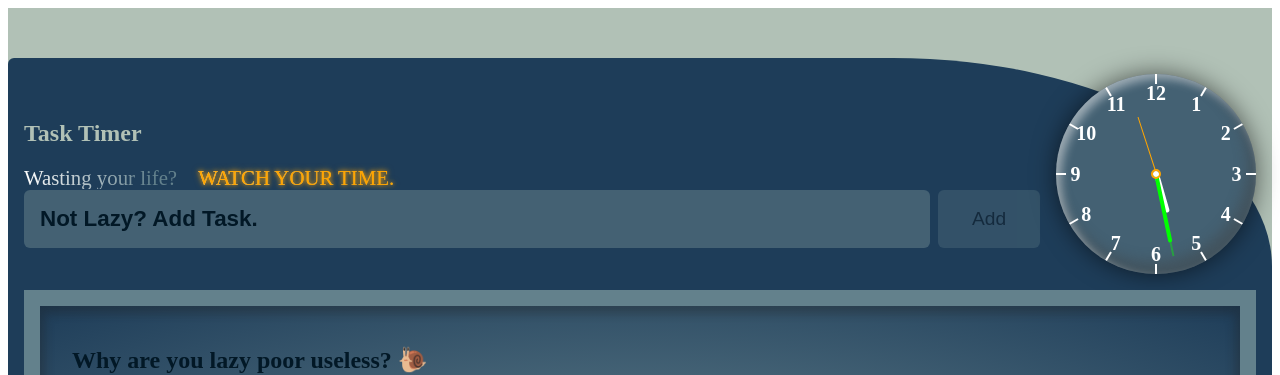
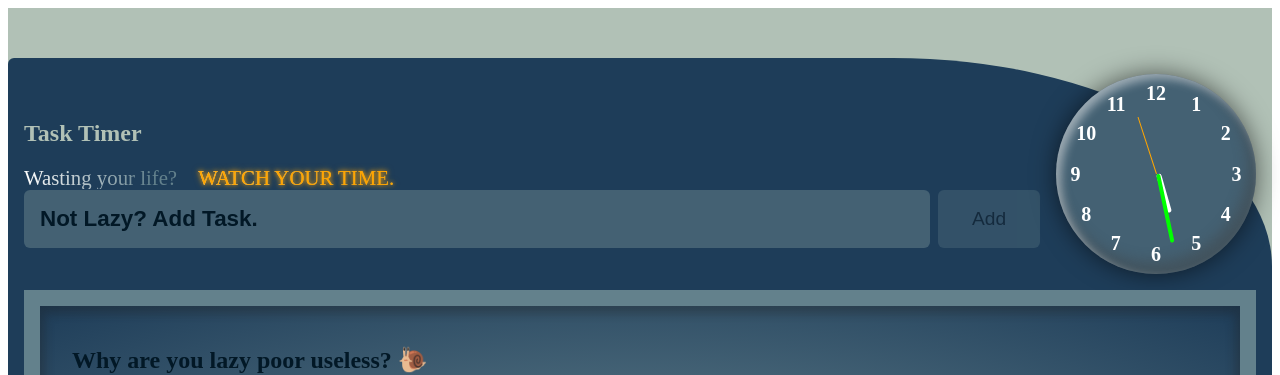
Before and after one commit to heshamabdelazim/Task-Timer, a React (Vite) app: page / in a window 1280 px wide. Shown: the top 375 px of the page. Built offline with nearby package versions, Linux system fonts and the light colour scheme; a web font is replaced by a local one.

Commit message:
fixing the clock along with timer

```diff
--- a/src/RTK/slices/tasksSlice.js
+++ b/src/RTK/slices/tasksSlice.js
@@ -1,11 +1,11 @@
 import { createSlice } from "@reduxjs/toolkit";
-import { defaultTime } from "../../utilis/utilis";
+import { makeTime } from "../../utilis/utilis";
 
 const allTasks = createSlice({
   initialState: {
     tasks: [],
     popupInfo: null, //this important when the user press to set his timer
-    time: defaultTime,
+    time: makeTime(),
   },
   name: "allTasks",
   reducers: {
--- a/src/components/Popup/ResetPopup/ResetPhase.jsx
+++ b/src/components/Popup/ResetPopup/ResetPhase.jsx
@@ -7,7 +7,6 @@ const ResetPopup = ({ redux_hasProgressTask }) => {
   const dispatch = useDispatch();
 
   // function========
-
   const resetHandler = useCallback(() => {
     dispatch(resetTasks());
     dispatch(setPopupInfo(redux_hasProgressTask));
--- /dev/null
+++ b/src/components/analog-clock/Indicators.tsx
@@ -0,0 +1,30 @@
+import React from 'react'
+
+function Indicators({sec,min,hr}:{sec:number,min:number,hr:number}) {
+  return (
+    <div id="indicator">
+        <span
+          style={{
+            transform: ` rotate(${((hr * 60 + min) * 360) / 720}deg)`,
+          }}
+          // This mathmatic code is converting hr to min and adding rest of minutes then use it to rotate out of 360 deg
+          // You need 720 min, to rotate one turn 360 deg
+          id="hr"
+        />
+        <span
+          style={{
+            transform: ` rotate(${min * 6}deg)`,
+          }}
+          id="min"
+        />
+        <span
+          style={{
+            transform: ` rotate(${sec * 6}deg)`,
+          }}
+          id="sec"
+        />
+      </div>
+  )
+}
+
+export default Indicators
--- /dev/null
+++ b/src/components/analog-clock/ProgressDashes.tsx
@@ -0,0 +1,40 @@
+import React, { useCallback, useRef } from 'react'
+import { makeTime } from '../../utilis/utilis';
+import { useSelector } from 'react-redux';
+
+function ProgressDashes({time,currentMinute}:{time:makeTime, currentMinute:number}) {
+  const { current: dashesEveryMin } = useRef(2); //every minute will hold 2 dashes
+  const { current: degreeEveryDash } = useRef(360/(60*dashesEveryMin)); //(360 degree / all Dashes number)
+
+  const progressDashes_array = useCallback(() => {
+    const hoursIntoMinutes = time.hours*60
+    const dashesNumbers = (hoursIntoMinutes + time.minutes)* dashesEveryMin;
+    //suppose there's 3 minutes left so the following code will make array of 6 elements => means 6 dashes later
+    return Array.from({ length: dashesNumbers }, (_, i) => i); //output [0,1,2,3,4,5,6]
+  }, [time.minutes])
+
+  const isThereTime:number = time.minutes || time.hours;
+  if (isThereTime) {
+    //startTime =currentMinute
+    return progressDashes_array().map((dashNum) => {
+      const aDash_number = ((currentMinute * dashesEveryMin) + dashNum);
+      /*
+      -suppose current minute is 35 so it passed 35 and every minute has 2 dashes so now you passed 70 dashs and stand there and you can start
+      that Docs of the prevoius code
+      -the following code is converting the dash 70 into 210 degree to rotate in css
+      */
+      return (<span className='dash' style={{ transform: `rotate(${aDash_number*degreeEveryDash}deg)` }} key={dashNum}>
+        <b
+              id={String(dashNum)}
+              style={{
+                transform: `rotate(90deg)`,
+                 display: "inline-block",
+               }}
+             />
+      </span>
+      )
+    })
+  }
+}
+
+export default ProgressDashes
--- /dev/null
+++ b/src/components/analog-clock/PutHoursPositions.tsx
@@ -0,0 +1,24 @@
+import React, { useRef } from 'react'
+
+export function PutHoursPositions() {
+    let {current:hours} = useRef(() => {
+    const array = [];
+    for (let i = 1; i <= 12; i++) {
+      array.push(i);
+    }
+    return array;
+  });
+  return hours().map((hour, ind) =>  (
+      <span key={ind} style={{ transform: `rotate(${hour * 30}deg)` }}>
+        <b
+          style={{
+            transform: `rotate(-${hour * 30}deg)`,
+            display: "inline-block", //why this tag <b>? because you need to rotate the number itself
+          }}
+        >
+          {hour}
+        </b>
+      </span>
+    )
+      )
+}
--- a/src/components/analog-clock/clock.css
+++ b/src/components/analog-clock/clock.css
@@ -32,7 +32,7 @@
     text-align: center;
     z-index: 9;
 }
-.to-do .parent .clock > span::before{
+.to-do .parent .clock span::not(.dash):not(#sec)::before{
     content: "";
     position: absolute;
     top: 0px;
@@ -76,7 +76,7 @@
     outline: 2px solid orange;
 }
 
-.to-do .parent .clock .indicator span{
+.to-do .parent .clock #indicator span{
     position: absolute;
     border-radius: 40px;
     transform-origin: bottom;
@@ -84,18 +84,18 @@
     bottom: 50%;
 }
 
-.to-do .parent .clock .indicator span.sec{
+.to-do .parent .clock #indicator span#sec{
     width: 1px;
     height: 60px;
     background-color: orange;
 }
-.to-do .parent .clock .indicator span.min{
+.to-do .parent .clock #indicator span#min{
     width: 4px;
     height: 70px;
     /* background-color: var(--color1); */
     background-color: lime;
 }
-.to-do .parent .clock .indicator span.hr{
+.to-do .parent .clock #indicator span#hr{
     width: 5px;
     height: 40px;
     background-color: white;
@@ -128,19 +128,19 @@
     font-size: 4rem;
 }
 
-.to-do .parent .clock.showTimer .indicator span.sec{
+.to-do .parent .clock.showTimer #indicator span#sec{
     width: 2px;
     height: 100px;
     background-color: orange;
 }
 
-.to-do .parent .clock.showTimer .indicator span.min{
+.to-do .parent .clock.showTimer #indicator span#min{
     width: 5px;
     height: 105px;
     background-color: var(--color1);
 }
 
-.to-do .parent .clock.showTimer .indicator span.hr{
+.to-do .parent .clock.showTimer #indicator span#hr{
     width: 6px;
     height: 57px;
     background-color: white;
--- a/src/components/analog-clock/clock.tsx
+++ b/src/components/analog-clock/clock.tsx
@@ -1,120 +1,45 @@
-import { useEffect, useRef, useState } from "react";
+import { useCallback, useEffect, useRef, useState } from "react";
 import "./clock.css";
 import { useSelector } from "react-redux";
+import { makeTime } from "../../utilis/utilis";
+import { PutHoursPositions } from "./PutHoursPositions";
+import ProgressDashes from "./ProgressDashes";
+import Indicators from "./Indicators";
 
-// interface clockProps{
-//   show:{seconds:number,minutes:number,hours:number,durationTillFinish:number}
-// }
-const Clock = ({ show}:{show:boolean}) => {
-  const time = useSelector((state) => state.appManager.time);
 
+const Clock = ({ show=false}:{show:boolean}) => {
+  const time: makeTime = useSelector((state) => state.appManager.time);
+  // console.log(time)
   //==============useState
   let [sec, setSec] = useState();
   let [min, setMin] = useState();
   let [hr, setHr] = useState();
+  // console.log(time.minutes);
 
-  //==============useRef
-  let numberOfDashes = useRef(120); // this numbers of dashes around all clocks
-  let dashesEveryHr = useRef(numberOfDashes.current / 12); //the clock has 12 hours and I have 120 dashes around so every hour has 10 dashes
-  let dashesEveryMin = useRef(dashesEveryHr.current / 5); // every hour has 10 dashes so 5 Minutes? every minute has 2 dashes
-  let hours = useRef(() => {
-    const array = [];
-    for (let i = 1; i <= 12; i++) {
-      array.push(i);
-    }
-    return array;
-  });
-  let dashes = useRef(() => {
-    const array = [];
-    for (let i = 1; i <= numberOfDashes.current; i++) {
-      array.push(i);
-    }
-    return array;
-  });
   // =========== useEffect for clock movement
+/*
+Hello Dev :) please read the following before modifying
+-the current minute is the variable min (Suppose, it is 30)
+-
+*/
   useEffect(() => {
     // time move
     setInterval(clockMove, 1000);
   });
 
   //==============funciton
-  function clockMove() {
+  const clockMove=useCallback(() =>{
     setSec(new Date().getSeconds());
     setMin(new Date().getMinutes());
     setHr(new Date().getHours());
-  }
-
-  //==============funciton
-  const puttingHours = hours.current().map((hour, ind) => {
-    return (
-      <span key={ind} style={{ transform: `rotate(${hour * 30}deg)` }}>
-        <b
-          style={{
-            transform: `rotate(-${hour * 30}deg)`,
-            display: "inline-block", //why this tag <b>? because you need to rotate the number itself
-          }}
-        >
-          {hour}
-        </b>
-      </span>
-    );
-  });
-
-  //==============funciton
-  const puttingDashes =
-    time &&
-    dashes.current().map((dash, ind) => {
-      const dashesStart = min * dashesEveryMin.current; //every minute has 2 dashes so suppose current minute is 30 so number of dashes is 30*2
-      const minutesLength = time.hours * 60 + min + time.minutes; //example: current min is 30 and user choosed 5 min so the length will be 35
-      const dashesEnd = minutesLength * dashesEveryMin.current; //every minute has 2 dashes so 36 minute has 72 dashes
-
-      if (dash >= dashesStart && dash <= dashesEnd) {
-        return (
-          <span
-            key={ind}
-            style={{
-              transform: `rotate(${dash * (360 / numberOfDashes.current)}deg)`,
-            }}
-            className="dash"
-          >
-            <b
-              id={dash}
-              style={{
-                transform: `rotate(90deg)`,
-                display: "inline-block",
-              }}
-            />
-          </span>
-        );
-      }
-    });
+  },[])
+  // console.log(dashes());
 
   return (
     <section className={`clock position-relative ${show ? "showTimer" : ""}`}>
-      {puttingHours}
-      {time && <div className="dashes">{puttingDashes && puttingDashes}</div>}
-      <div className="indicator">
-        <span
-          style={{
-            transform: ` rotate(${((hr * 60 + min) * 360) / 720}deg)`,
-          }}
-          // This mathmatic code is converting hr to min and adding rest of minutes then use it to rotate out of 360 deg
-          // You need 720 min, to rotate one turn 360 deg
-          className="hr"
-        />
-        <span
-          style={{
-            transform: ` rotate(${min * 6}deg)`,
-          }}
-          className="min"
-        />
-        <span
-          style={{
-            transform: ` rotate(${sec * 6}deg)`,
-          }}
-          className="sec"
-        />
-      </div>
+      <PutHoursPositions currentMinute />
+      {time && <ProgressDashes time={time} currentMinute={min} />}
+      <Indicators sec={sec} min={min} hr={hr}/>
 
       {/* <h5 className="position-absolute">{new Date().getFullYear()}</h5> */}
     </section>
--- a/src/components/taskComp/ATask.jsx
+++ b/src/components/taskComp/ATask.jsx
@@ -6,6 +6,7 @@ import {
   setTime,
 } from "../../RTK/slices/tasksSlice";
 import TimerPopup from "./TimerPopup";
+import { makeTime } from "../../utilis/utilis";
 
 const ATask = React.memo(({ taskObj, ind }) => {
   const spanDom = useRef();
@@ -15,7 +16,7 @@ const ATask = React.memo(({ taskObj, ind }) => {
 
   const handleCheck = (taskObj) => {
     dispatch(deleteATask(taskObj.id));
-    dispatch(setTime(null));
+    dispatch(setTime(makeTime()));
   };
 
   useEffect(() => console.log("Atask rendered " + taskObj.taskName));
--- a/src/components/taskComp/TimerPopup.tsx
+++ b/src/components/taskComp/TimerPopup.tsx
@@ -1,6 +1,6 @@
-import { useCallback, useEffect, useRef, useState } from "react";
+import { useEffect, useRef} from "react";
 import { useDispatch, useSelector } from "react-redux";
-import { defaultTime, taskObj, twoDigits } from "../../utilis/utilis";
+import {getDeadline, makeTime, taskObj, twoDigits } from "../../utilis/utilis";
 import { progressHandler, setTime } from "../../RTK/slices/tasksSlice";
 
 interface popupProps{
@@ -21,9 +21,8 @@ function TimerPopup({ taskObj, spanDom }: popupProps) {
     the following graph shows time path
     (1970)============(taskStart)======(my current time goes to the end)>>>=========(exact End deadline)
     */
-   const exactEnd_Deadline = new Date(taskObj.startTime + taskObj.endTimeAfter).getTime();
    const now = new Date().getTime(); // in milliseconds & chnages every sec
-    const durationTillFinish = exactEnd_Deadline - now; //milli seconds
+    const durationTillFinish = getDeadline(taskObj.startTime,taskObj.endTimeAfter) - now; //milli seconds
     //note "Modelus" => 70%60 is 10 because you delete all multiples of 60s
     const seconds = Math.floor((durationTillFinish / 1000) % 60);
     const minutes = Math.floor((durationTillFinish / 1000/60) % 60);
@@ -37,8 +36,8 @@ function TimerPopup({ taskObj, spanDom }: popupProps) {
       const intervalId = setInterval(reduceEndTime_EverySec, 1000);
       if (isTimesUp) {
         clearInterval(intervalId);
-        dispatch(setTime(defaultTime));
-        audio = new Audio("/src/icons/AlarmAudio.wav");
+        dispatch(setTime(makeTime()));
+        audio = new Audio("../../icons/AlarmAudio.wav");
         audio.play();
         dispatch(progressHandler({...taskObj,progress:false, isDone:true}))
       }
--- a/src/utilis/utilis.ts
+++ b/src/utilis/utilis.ts
@@ -6,6 +6,22 @@ export const calcEndTimeAfter = (min: number, hr: number): bigint => {
   const theEndTimeAfter = BigInt(countHr_inMilliSec + countMin_inMilliSec); //in milliseconds
   return theEndTimeAfter;
 };
+
+export const twoDigits = (x) => (x < 10 ? `0${x}` : x);
+
+export const makeTime: funcTime = (sec = 0, min = 0, hr = 0, duration = 0) => {
+  return {
+    seconds: sec,
+    minutes: min,
+    hours: hr,
+    durationTillFinish: duration,
+  };
+};
+
+export const getDeadline = (start: number, endAfter: number): number => {
+  return new Date(start + endAfter).getTime();
+};
+//=============Interfaces
 
 export interface taskObj {
   readonly id: number;
@@ -16,6 +32,13 @@ export interface taskObj {
   isDone: boolean;
 }
 
-export const twoDigits = (x) => (x < 10 ? `0${x}` : x);
+export interface makeTime {
+  seconds: number;
+  minutes: number;
+  hours: number;
+  durationTillFinish: number;
+}
 
-export const defaultTime = { seconds: 0, minutes: 0, hours: 0 };
+interface funcTime {
+  (se: number, min: number, hr: number, duration: number): makeTime;
+}
```
